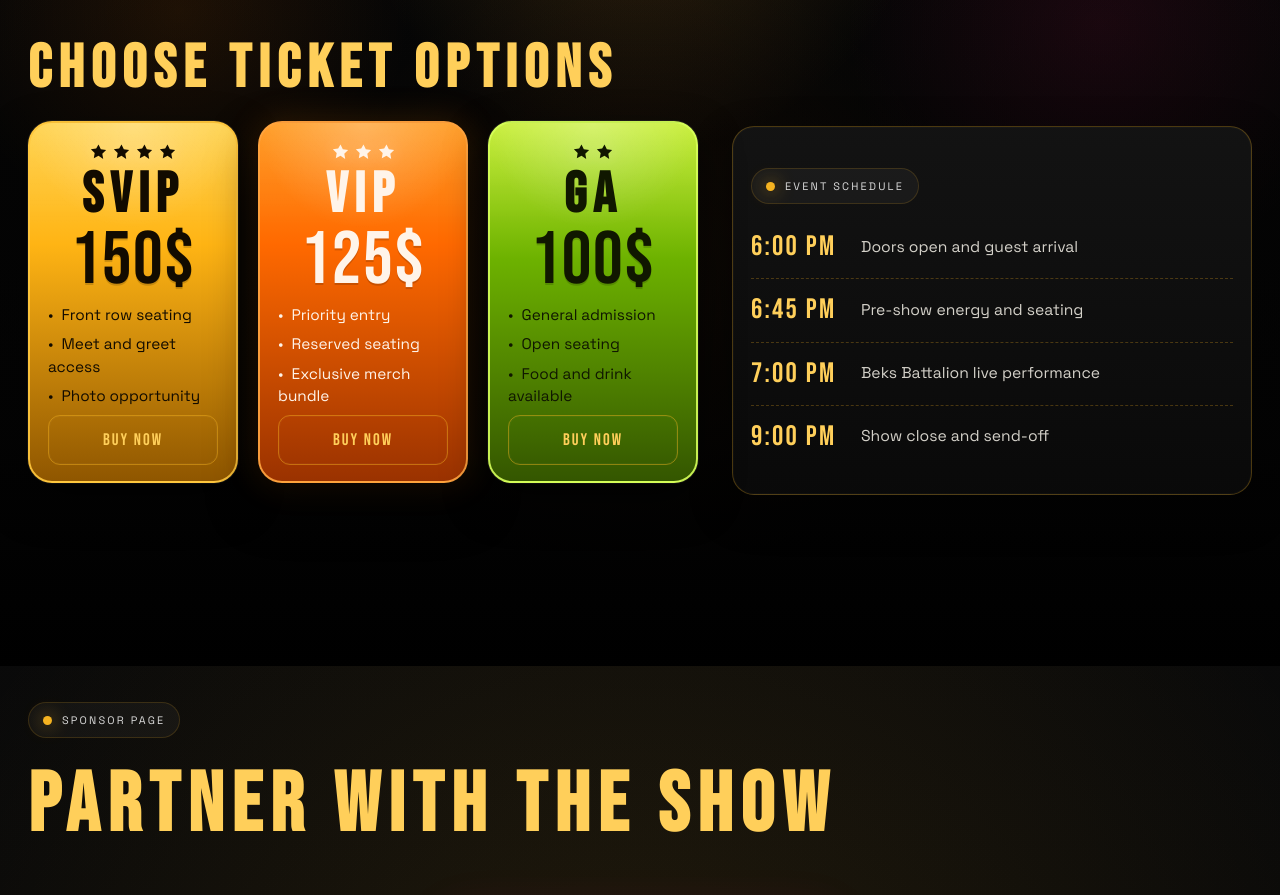
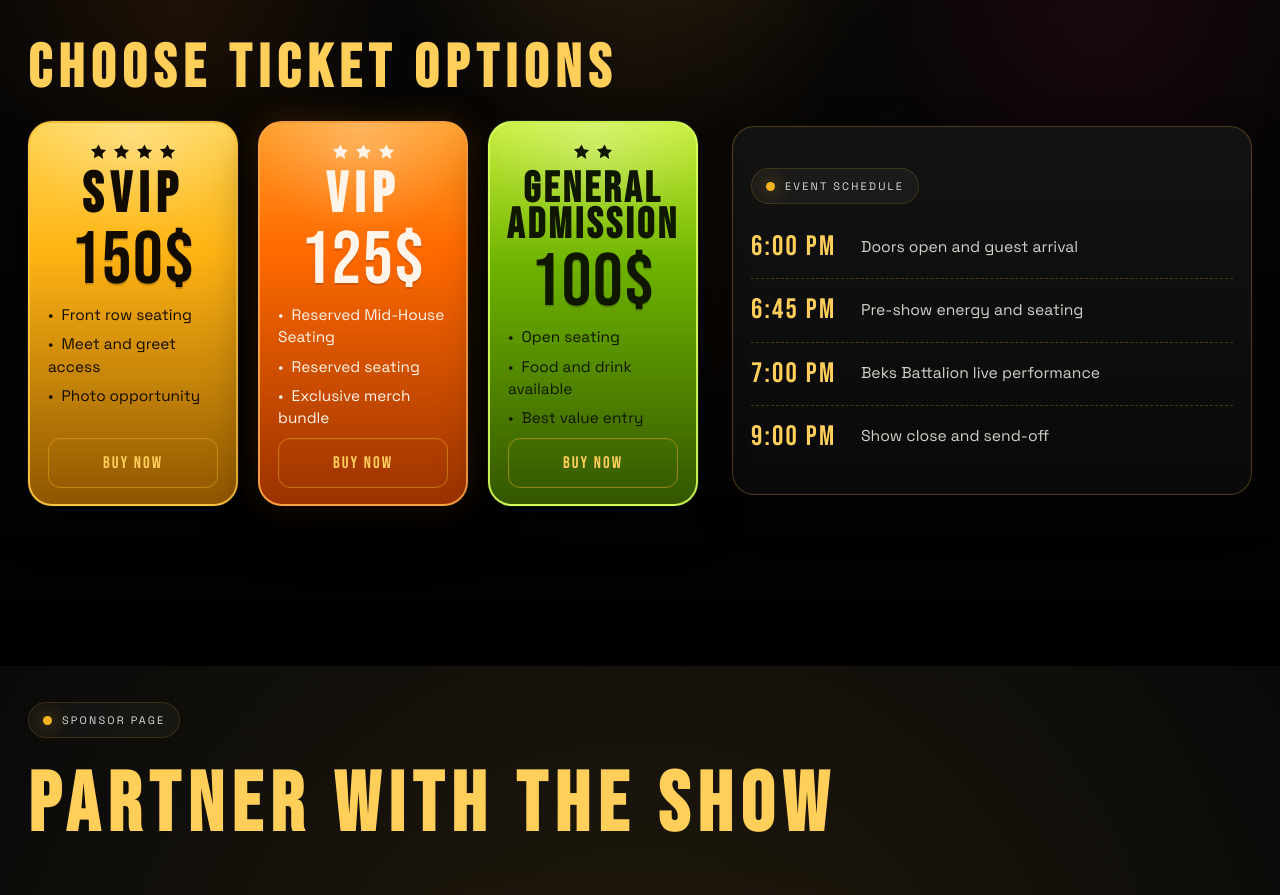
Before and after one commit to joytence/beks-battalion-landing, a Next.js app: page / in a window 1280 px wide. Shown: the part 1080-1975 px from the top of the page. Built offline with nearby package versions, Linux system fonts and the light colour scheme.

Commit message:
Refine ticket tier labels

```diff
--- a/app/globals.css
+++ b/app/globals.css
@@ -494,6 +494,12 @@ a {
   text-transform: uppercase;
   text-align: center;
   align-self: center;
+}
+
+.ticket-card__name--long {
+  font-size: clamp(2.35rem, 3.35vw, 3.45rem);
+  line-height: 0.84;
+  letter-spacing: 0.08em;
 }
 
 .ticket-card__price {
@@ -1379,6 +1385,11 @@ a {
   .ticket-card__price {
     font-size: 3.4rem;
   }
+
+  .ticket-card__name--long {
+    font-size: 2.4rem;
+    letter-spacing: 0.07em;
+  }
 }
 
 @media (orientation: landscape) and (max-width: 1180px) {
--- a/app/page.tsx
+++ b/app/page.tsx
@@ -53,15 +53,19 @@ const ticketTiers = [
     price: "125$",
     tone: "orange",
     featured: true,
-    perks: ["Priority entry", "Reserved seating", "Exclusive merch bundle"],
+    perks: [
+      "Reserved Mid-House Seating",
+      "Reserved seating",
+      "Exclusive merch bundle",
+    ],
   },
   {
-    name: "GA",
+    name: "General Admission",
     stars: 2,
     price: "100$",
     tone: "green",
     featured: false,
-    perks: ["General admission", "Open seating", "Food and drink available"],
+    perks: ["Open seating", "Food and drink available", "Best value entry"],
   },
 ];
 
@@ -272,7 +276,13 @@ export default function Page() {
                     }`}
                   >
                     <TicketStars count={tier.stars} />
-                    <h3 className="ticket-card__name">{tier.name}</h3>
+                    <h3
+                      className={`ticket-card__name ${
+                        tier.name === "General Admission" ? "ticket-card__name--long" : ""
+                      }`}
+                    >
+                      {tier.name}
+                    </h3>
                     <div className="ticket-card__price">{tier.price}</div>
                     <ul className="ticket-card__perks">
                       {tier.perks.map((perk) => (
```
